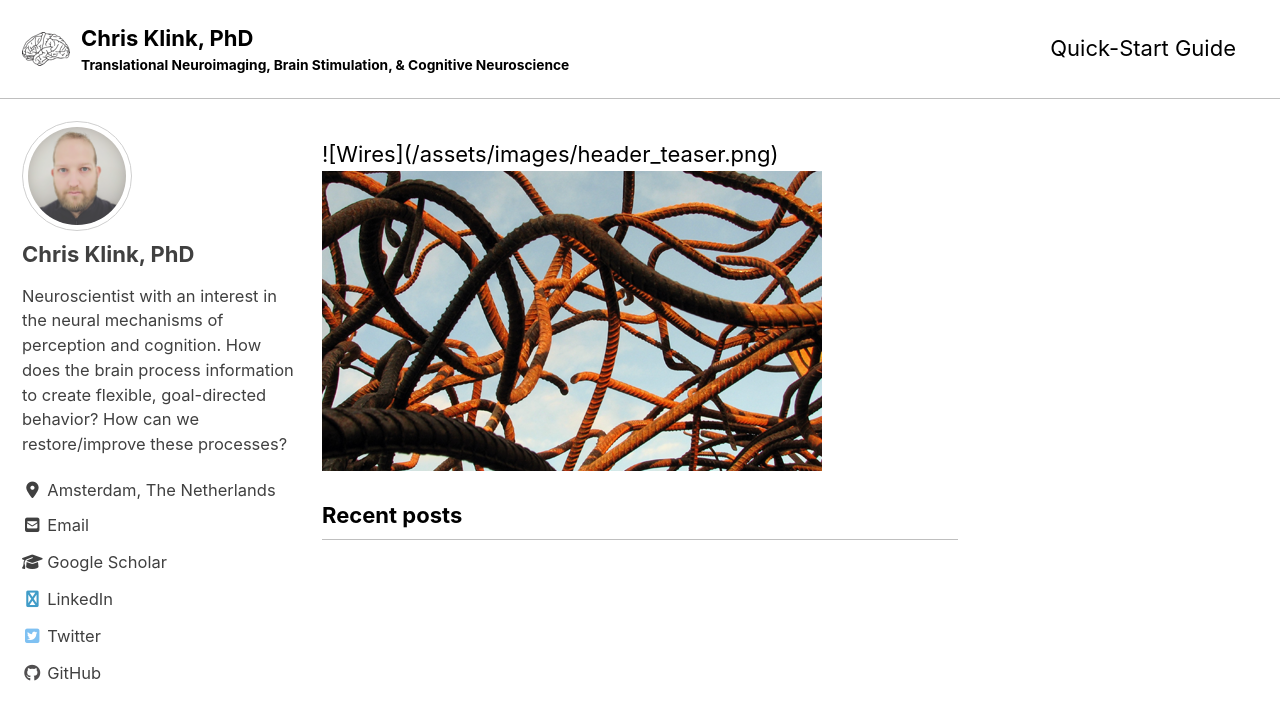
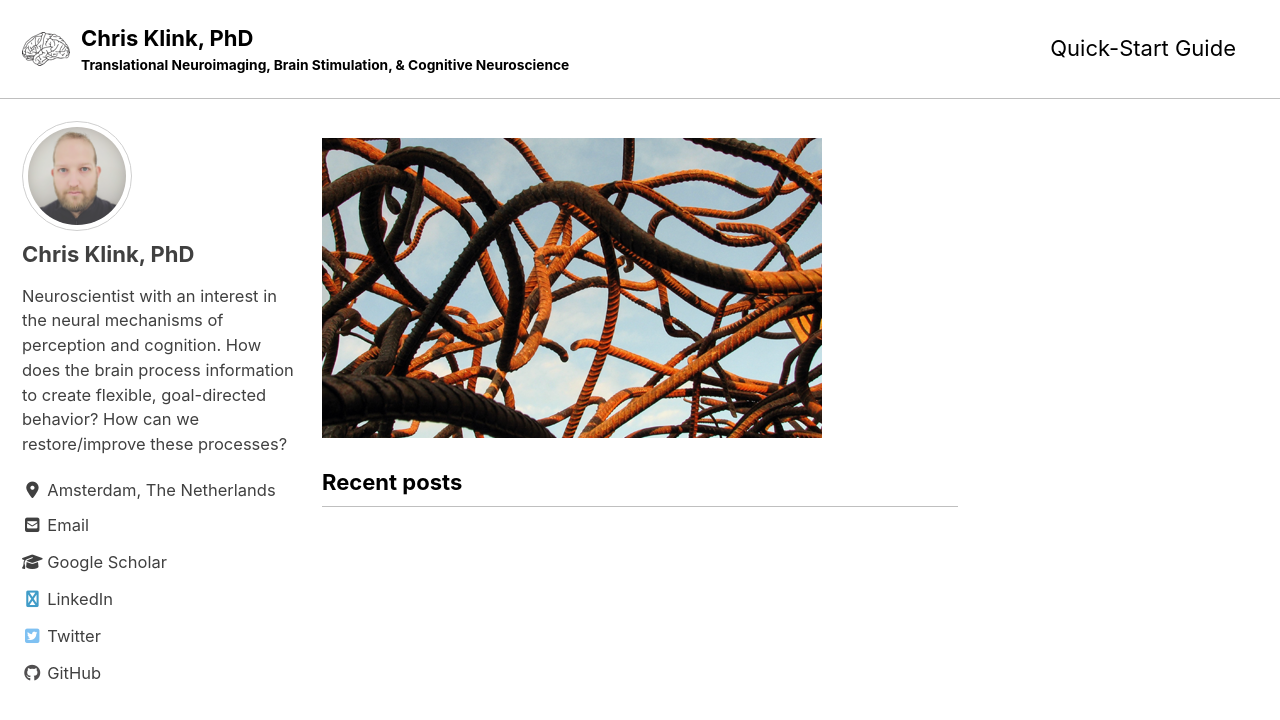
Before and after one commit to pcklink/pcklink.github.io, a Jekyll site: the page built from index.html, in a window 1280 px wide and 900 px high. Shown: the top 720 px of the window. Built offline with Jekyll 4.4.1, drawn with Linux system fonts in a browser that asks for light colours; cached includes are drawn as plain includes; nearby versions of some CDN libraries; the list of posts is cut into pages by our own code.

Commit message:
Update index.html

```diff
--- a/index.html
+++ b/index.html
@@ -3,5 +3,4 @@ layout: home
 author_profile: true
 ---
 
-![Wires](/assets/images/header_teaser.png)
 <img src="/assets/images/header_teaser.png" alt="Wires">
```
